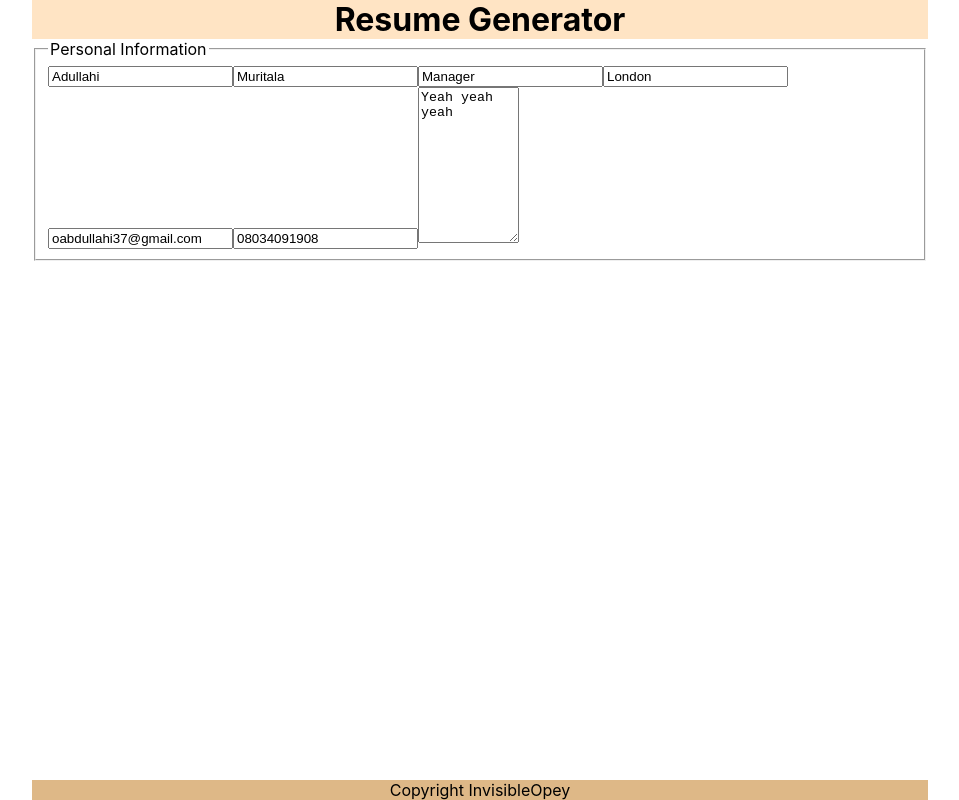
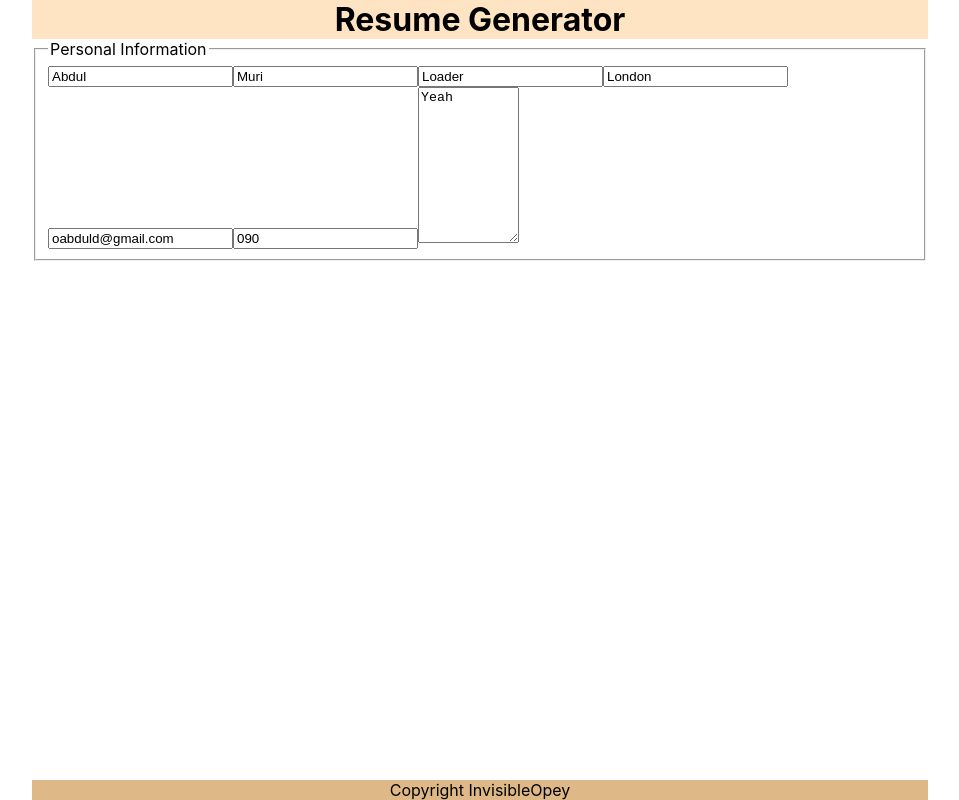
Before and after one commit to invisibleopey/resume-project, a React (Create React App) app: page / in a window 1280 px wide. Shown: the whole page, without its empty margins (160-1119 px from the left). Built offline with nearby package versions, Linux system fonts and the light colour scheme.

Commit message:
Set value of inputs to received props

```diff
--- a/src/components/General.js
+++ b/src/components/General.js
@@ -1,6 +1,7 @@
 import React from 'react';
 
 function General(props) {
+  const { firstName, lastName, title, address, email, phoneNumber, description } = props;
   return (
     <div className="general">
       <form action="#" data-testid="general-form">
@@ -9,42 +10,42 @@ function General(props) {
           <input
             type="text"
             name="firstName"
-            value="Adullahi"
+            value={firstName}
             // onChange={}
             placeholder="First Name"
           />
           <input
             type="text"
             name="lastName"
-            value="Muritala"
+            value={lastName}
             // onChange={handleChange}
             placeholder="Last Name"
           />
           <input
             type="text"
             name="title"
-            value="Manager"
+            value={title}
             // onChange={handleChange}
             placeholder="Title"
           />
           <input
             type="text"
             name="address"
-            value="London"
+            value={address}
             // onChange={handleChange}
             placeholder="Address"
           />
           <input
             type="email"
             name="email"
-            value="oabdullahi37@gmail.com"
+            value={email}
             // onChange={handleChange}
             placeholder="Email"
           />
           <input
             type="text"
             name="phoneNumber"
-            value="08034091908"
+            value={phoneNumber}
             // onChange={handleChange}
             placeholder="Phone Number"
           />
@@ -53,7 +54,7 @@ function General(props) {
             cols="10"
             rows="10"
             placeholder="Description"
-            value="Yeah yeah yeah"
+            value={description}
             // onChange={handleChange}
           ></textarea>
         </fieldset>
```
